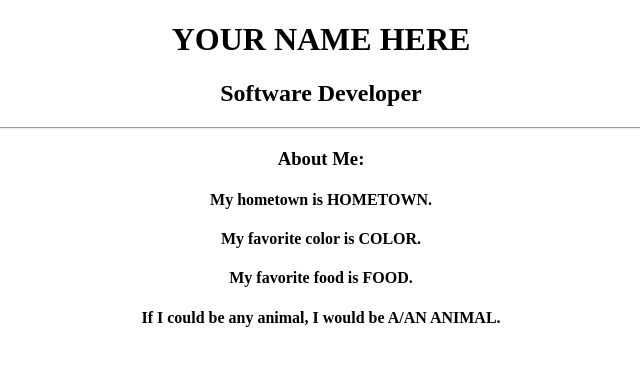
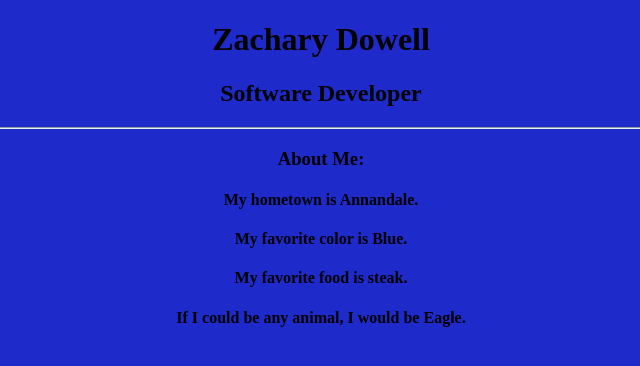
Before and after one commit to zacharyd97/my-first-repo, a plain HTML site: page index.html in a window 1280 px wide. Shown: the whole page, without its empty margins (319-959 px from the left). Drawn offline with Linux system fonts and the light colour scheme.

Commit message:
adding text and color

```diff
--- a/index.html
+++ b/index.html
@@ -6,15 +6,16 @@
             <title>My Profile</title>
           </head>
           <body>
+            <body style="background-color:rgb(30, 42, 202);">
             <div align="center">
-                <h1>YOUR NAME HERE</h1>
+                <h1>Zachary Dowell</h1>
                 <h2>Software Developer</h2>
                 <hr>
                 <h3>About Me:</h3>
-                    <h4>My hometown is HOMETOWN.</h4>
-                    <h4>My favorite color is COLOR.</h4>
-                    <h4>My favorite food is FOOD.</h4>
-                    <h4>If I could be any animal, I would be A/AN ANIMAL.</h4>
+                    <h4>My hometown is Annandale.</h4>
+                    <h4>My favorite color is Blue.</h4>
+                    <h4>My favorite food is steak.</h4>
+                    <h4>If I could be any animal, I would be Eagle.</h4>
             </div>
           </body>
-        </html>
+        </html
```
